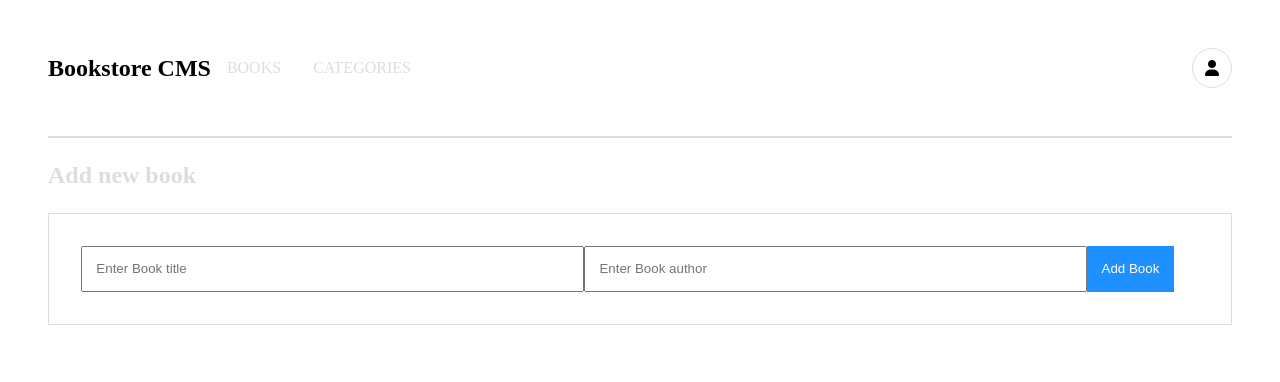
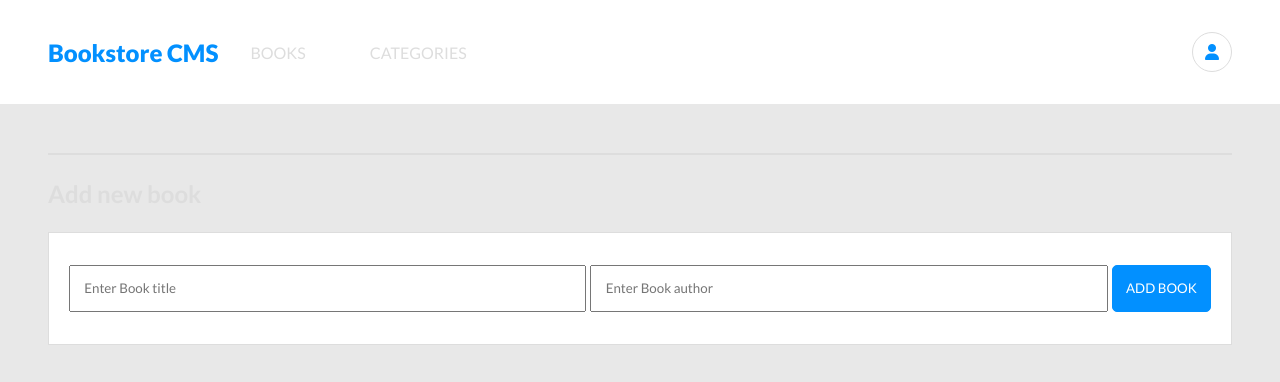
Before and after one commit to Felix45/bookstore, a React (Create React App) app: page /books in a window 1280 px wide. Shown: the top 382 px of the page. Built offline with nearby package versions, Linux system fonts and the light colour scheme; no server answers.

Commit message:
Add styling and css classes to Bookstore App

```diff
--- a/src/App.css
+++ b/src/App.css
@@ -1,7 +1,14 @@
+@import url('https://fonts.googleapis.com/css2?family=Lato:ital,wght@0,400;0,700;0,900;1,400;1,700&family=Poppins:wght@500;700&display=swap');
+
 * {
   margin: 0;
   padding: 0;
   box-sizing: border-box;
+  font-family: 'Lato', sans-serif;
+}
+
+body {
+  background-color: var(--dark);
 }
 
 ul,
@@ -13,8 +20,13 @@ li {
   align-items: center;
 }
 
+nav {
+  background-color: var(--white);
+  border-bottom: 1px solid var(--dark);
+}
+
 nav ul li {
-  padding: 0 1em;
+  padding: 0 2em;
   text-transform: uppercase;
 }
 
@@ -32,6 +44,7 @@ form input[type=text] {
   text-align: end;
   justify-content: center;
   height: 40px;
+  color: var(--button);
   border-radius: 50%;
   border: 1px solid var(--gray);
 }
@@ -39,7 +52,9 @@ form input[type=text] {
 :root {
   --white: #fff;
   --gray: #ddd;
+  --dark: #e8e8e8;
   --blue: dodgerblue;
+  --button: #0290ff;
 }
 
 .container-fluid {
@@ -59,6 +74,14 @@ form input[type=text] {
   justify-content: space-between;
 }
 
+.space-evenly {
+  justify-content: space-evenly;
+}
+
+.fw-bold {
+  font-weight: 800;
+}
+
 .m-1 {
   margin: 3em;
 }
@@ -71,36 +94,64 @@ form input[type=text] {
   padding: 1em;
 }
 
+.p-y {
+  padding: 2em 3em;
+}
+
 .title {
   padding: 1em 0;
   color: var(--gray);
   border-top: 2px solid var(--gray);
 }
 
+.text-primary {
+  color: var(--button);
+}
+
+.border {
+  border-left: 1px solid var(--dark);
+}
+
+.text-dull {
+  color: var(--dark);
+}
+
 .btn {
+  cursor: pointer;
   color: var(--white);
-  background-color: var(--blue);
-  border: 1px solid var(--blue);
+  border-radius: 5px;
+  text-transform: uppercase;
+  background-color: var(--button);
+  border: 1px solid var(--button);
+}
+
+.font-large {
+  font-size: x-large;
 }
 
 .progress {
   border-radius: 50%;
-  width: 3.25rem;
-  height: 3.25rem;
-  border: 5px solid #307bbe;
-  border-left-color: #e8e8e8;
+  width: 4.25rem;
+  height: 4.25rem;
+  border: 6px solid var(--button);
+  border-left-color: var(--dark);
   -webkit-transform: rotate(45deg);
   transform: rotate(45deg);
-  margin-right: 10px;
+  margin-right: 30px;
 }
 
 .book-card {
   padding: 2em;
   border: 1px solid var(--gray);
+  background-color: var(--white);
 }
 
 .book-card-item {
   width: 40%;
+}
+
+.book-card-form {
+  padding: 2em 1em;
 }
 
 .action-list li button {
--- a/src/components/AddBook.js
+++ b/src/components/AddBook.js
@@ -25,8 +25,8 @@ const AddBook = () => {
 
   return (
     <div className="m-1">
-      <h2 className="title">Add new book</h2>
-      <form className="book-card d-flex container-fluid">
+      <h2 className="title"><strong>Add new book</strong></h2>
+      <form className="book-card book-card-form d-flex space-evenly container-fluid">
         <input className="p-1" type="text" name="title" value={title} onChange={(e) => setTitle(e.target.value)} placeholder="Enter Book title" />
         <input className="p-1" type="text" name="author" value={author} onChange={(e) => setAuthor(e.target.value)} placeholder="Enter Book author" />
         <input className="p-1 btn" type="submit" value="Add Book" onClick={handleBook} />
--- a/src/components/Book.js
+++ b/src/components/Book.js
@@ -17,33 +17,31 @@ class Book extends React.Component {
       <li className="book-card d-flex space-between m-1">
         <div>
           <ul>
-            <li>{category}</li>
-            <li><h2>{title}</h2></li>
-            <li>{author}</li>
+            <li className="text-dull"><strong>{category}</strong></li>
+            <li className="m-t-1"><h2>{title}</h2></li>
+            <li className="text-primary">{author}</li>
           </ul>
           <Action id={id} />
         </div>
 
         <div className="d-flex space-between book-card-item">
-          <div className="d-flex">
+          <div className="d-flex font-large">
             <span className="progress" />
-            {20}
-            %
-            {' '}
-            <br />
-            {' '}
-            Completed
+            <div className="d-flex flex-column">
+              <span>20%</span>
+              <span className="text-dull">Completed</span>
+            </div>
           </div>
+          <div className="border" />
           <div>
-            <h4>CURRENT CHAPTER</h4>
-            <div>
-              Chapter
-              {1}
+            <h4 className="text-dull">CURRENT CHAPTER</h4>
+            <div className="m-t-1">
+              Chapter 3
               :
               Unknown
             </div>
             <div>
-              <button className="m-t-1" type="button">Update Progress</button>
+              <button className="p-1 btn m-t-1" type="button">Update Progress</button>
             </div>
           </div>
         </div>
--- a/src/components/Categories.js
+++ b/src/components/Categories.js
@@ -9,9 +9,9 @@ const Categories = () => {
   return (
     <div className="book-card m-1 d-flex flex-column">
       <div>
-        <button type="button" onClick={() => { dispatch(checkStatus()); }}>Check Status</button>
+        <button type="button" className="btn p-1" onClick={() => { dispatch(checkStatus()); }}>Check Status</button>
       </div>
-      <div className="p-1">{category}</div>
+      <div className="m-t-1">{category}</div>
     </div>
   );
 };
--- a/src/components/NavBar.js
+++ b/src/components/NavBar.js
@@ -14,9 +14,9 @@ class NavBar extends React.Component {
     ];
 
     return (
-      <nav className="d-flex space-between m-1 align-center">
+      <nav className="d-flex space-between p-y align-center">
         <div className="d-flex">
-          <h1>Bookstore CMS</h1>
+          <h1 className="text-primary fw-bold">Bookstore CMS</h1>
           <ul className="d-flex align-center">
             {
                 links.map((link) => (
```
